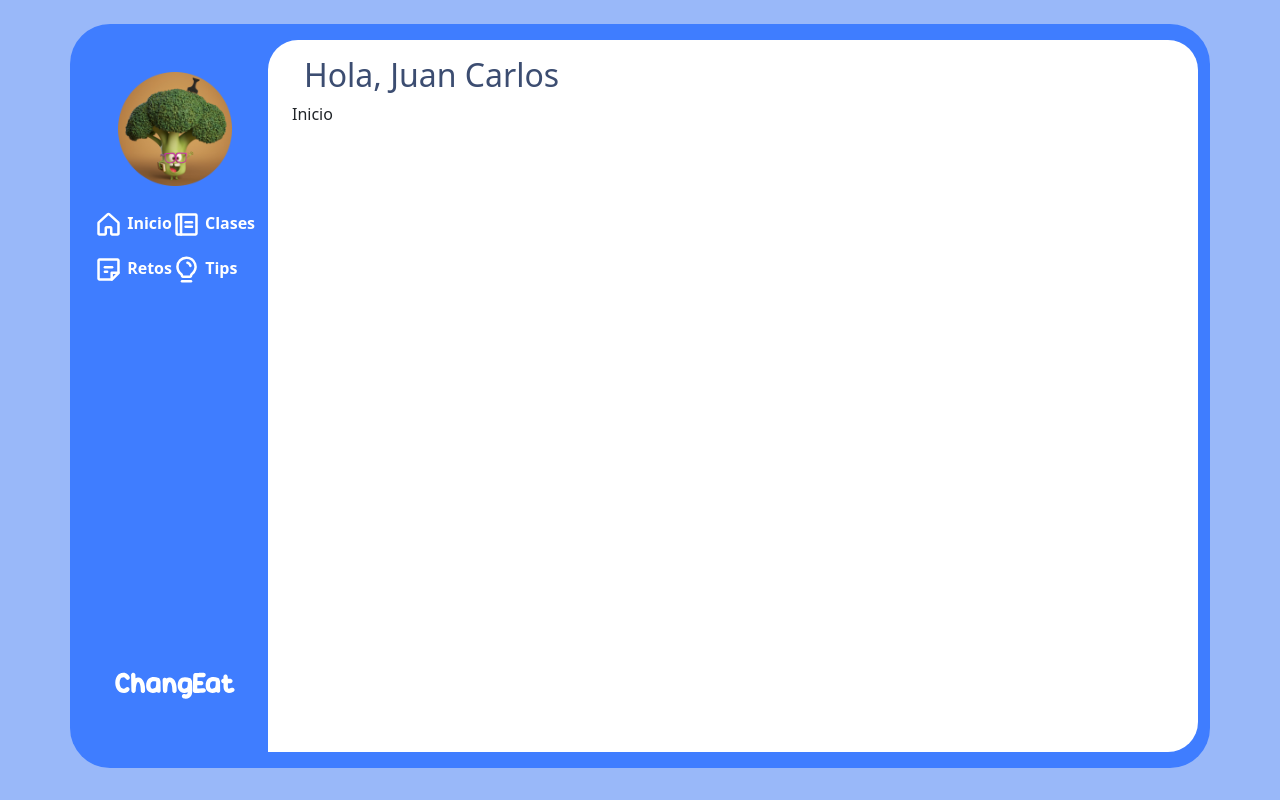
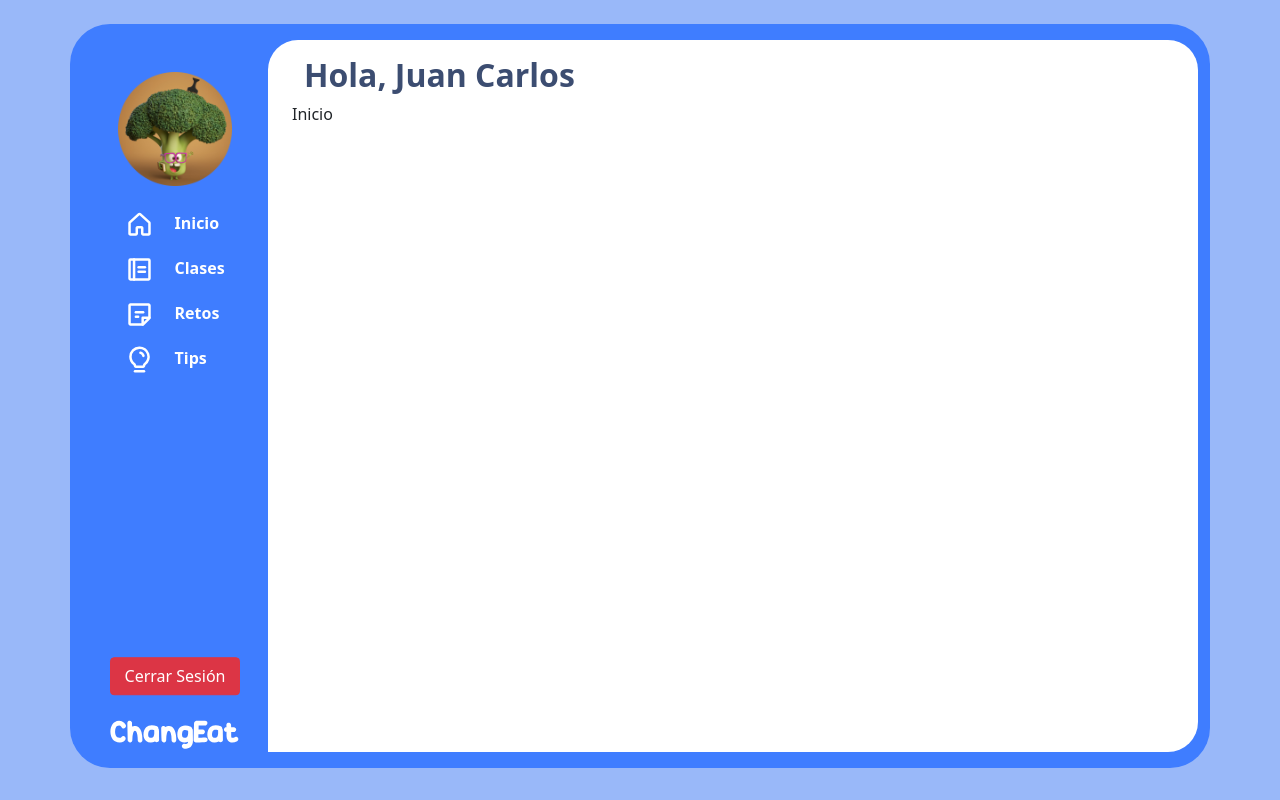
Before and after one commit to JuanCarlosSG/ChangeatApp, a plain HTML site: page pages/dashboard_admin.html in a window 1280 px wide. Drawn offline with nearby package versions, Linux system fonts and the light colour scheme.

Commit message:
Admin changes
Changes to the Admin Dashboard

```diff
--- a/pages/dashboard_admin.html
+++ b/pages/dashboard_admin.html
@@ -22,38 +22,37 @@
 
   </head>
   <body>
-    <div class="container mt-4" id="mainFigure">
+    <div class="container mt-4 d-none d-sm-block" id="mainFigure">
       <div class="row">
       </div>
       <div class="container">
         <div class="row">
           <!-- Tab Menu -->
-          <div class="col-2 d-none d-sm-block position-relative">
+          <div class="col-md-2 position-relative">
             <img src="../img/profile_pic.png" alt="" class="img-fluid mt-4 p-4">
 
-            <nav>
+            <nav class="d-flex justify-content-center">
 
-              <div class="nav" id="nav-tab" role="tablist">
+              <div class="nav flex-column force-left" id="nav-tab" role="tablist">
 
 
                 <a href="" class="nav-item active" id="nav-home-tab" data-bs-toggle="tab" data-bs-target="#nav-home" role="tab" aria-controls="nav-home" aria-selected="true">
-                  <img src="../img/Home.svg">
+                  <img src="../img/Home.svg" class="spacer">
                   Inicio
                 </a>
 
-
                 <a href="" class="nav-item" id="nav-classes-tab" data-bs-toggle="tab" data-bs-target="#nav-classes" role="tab" aria-controls="nav-classes" aria-selected="false">
-                  <img src="../img/Clases.svg">
+                  <img src="../img/Clases.svg" class="spacer">
                   Clases
                 </a>
 
                 <a href="" class="nav-item" id="nav-retos-tab" data-bs-toggle="tab" data-bs-target="#nav-retos" role="tab" aria-controls="nav-retos" aria-selected="false">
-                  <img src="../img/Retos.svg">
+                  <img src="../img/Retos.svg" class="spacer">
                   Retos
                 </a>
 
                 <a href="" class="nav-item" id="nav-tips-tab" data-bs-toggle="tab" data-bs-target="#nav-tips" role="tab" aria-controls="nav-tips" aria-selected="false">
-                  <img src="../img/Tips.svg" class="pr-5">
+                  <img src="../img/Tips.svg" class="spacer">
                   Tips
                 </a>
 
@@ -62,7 +61,8 @@
             </nav>
 
 
-            <div class="d-flex position-relative top-50 justify-content-center ">
+            <div class="d-flex position-sticky top-100 d-flex justify-content-center flex-column">
+              <button type="button" name="button" class="btn btn-danger m-3">Cerrar Sesión</button>
               <img src="../img/Logo_mini_white.svg">
             </div>
 
@@ -74,7 +74,7 @@
               <h2 class="mt-3">Hola, Juan Carlos</h2>
               <div class="tab-content" id="nav-tabContent">
 
-                <div class="tab-pane fade show active" id="nav-home" role="tabpanel" aria-labelledby="nav-home-tab">
+                <div class="tab-pane fade show active " id="nav-home" role="tabpanel" aria-labelledby="nav-home-tab">
                   <div class="row">
                     Inicio
                   </div>
--- a/styles/dashboard.css
+++ b/styles/dashboard.css
@@ -6,6 +6,7 @@ body {
 
 h2 {
   color: #3C4D71;
+  font-weight: bold;
 }
 
 a {
@@ -39,3 +40,23 @@ a {
 .spacer {
   padding-right: 1rem;
 }
+
+#btn-signout {
+  background: #FF6974;
+}
+
+#btn-signout:hover {
+  background: #950101;
+}
+
+.tab-view {
+  padding: 0px 11px 11px 11px;
+}
+
+.force-left {
+  text-align: left;
+}
+
+.nav .active {
+
+}
```
Also changed, not shown: pages/dashboard.html (+8 -3 lines).
